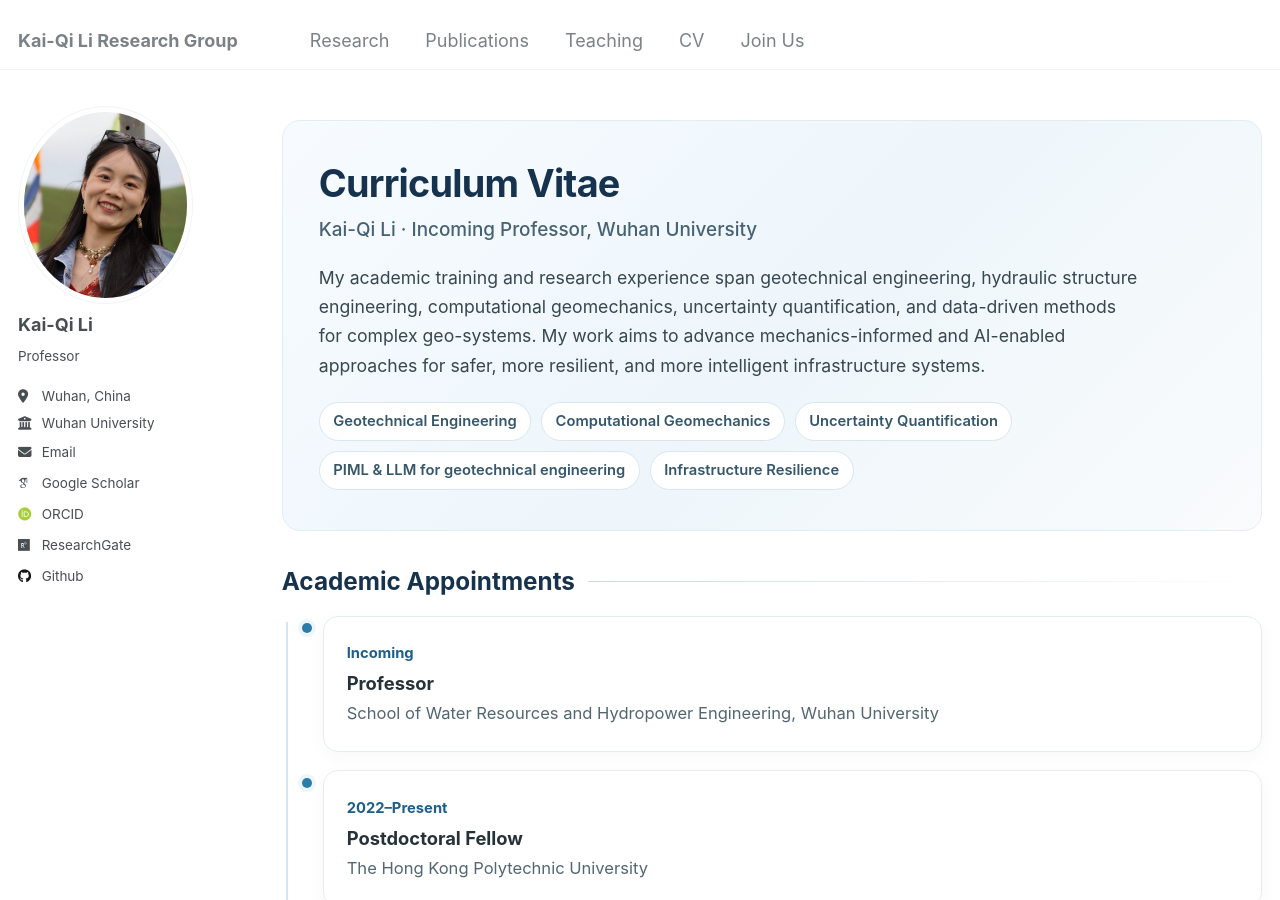
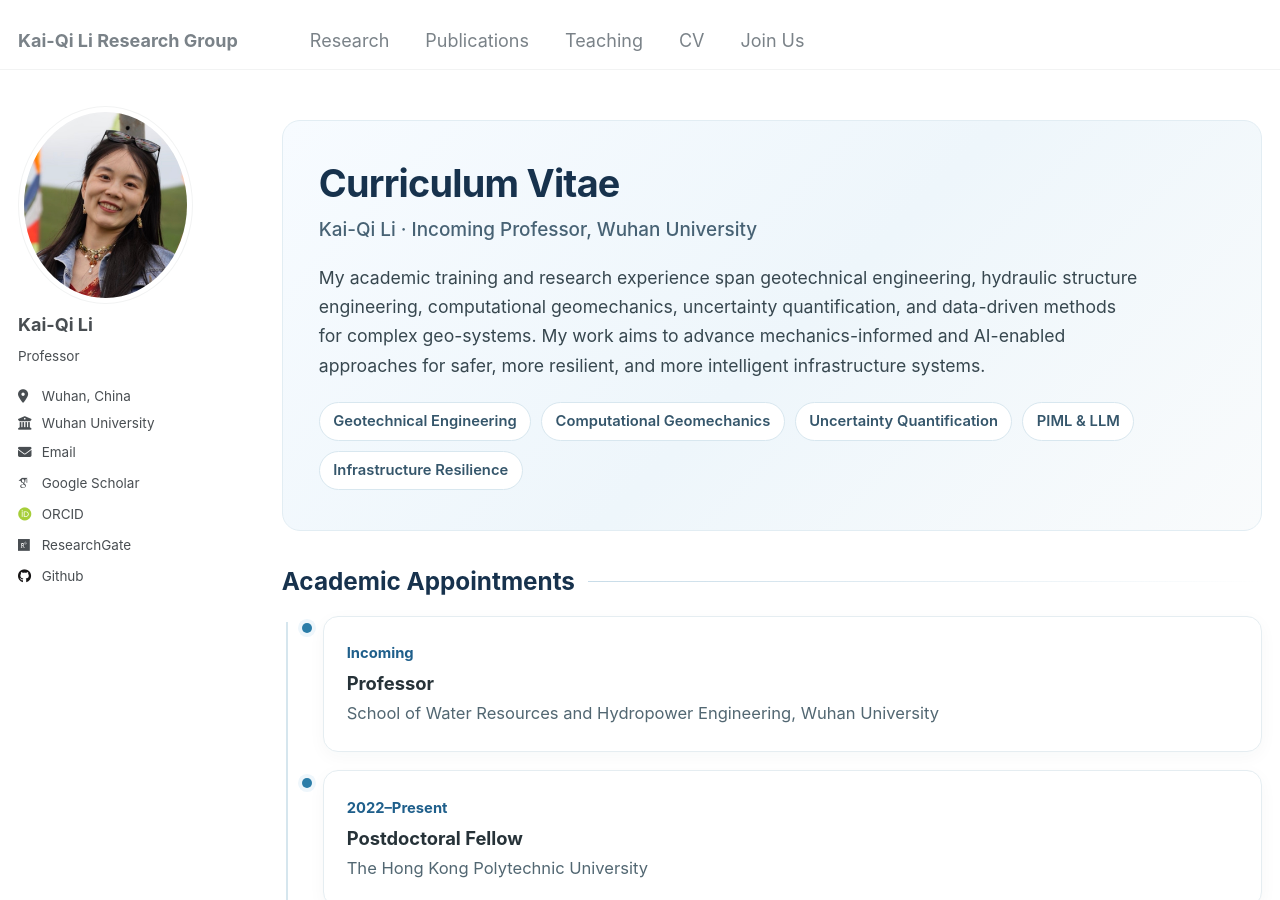
Before and after one commit to kqceeli/kqceeli.github.io, a Jekyll site: the page built from _pages/cv.md, in a window 1280 px wide and 900 px high. Built offline with Jekyll 4.4.1, drawn with Linux system fonts in a browser that asks for light colours; some web fonts are replaced.

Commit message:
Update cv.md

```diff
--- a/_pages/cv.md
+++ b/_pages/cv.md
@@ -350,7 +350,7 @@ redirect_from:
       <span class="cv-tag">Geotechnical Engineering</span>
       <span class="cv-tag">Computational Geomechanics</span>
       <span class="cv-tag">Uncertainty Quantification</span>
-      <span class="cv-tag">PIML & LLM for geotechnical engineering</span>
+      <span class="cv-tag">PIML & LLM</span>
       <span class="cv-tag">Infrastructure Resilience</span>
     </div>
   </section>
```
